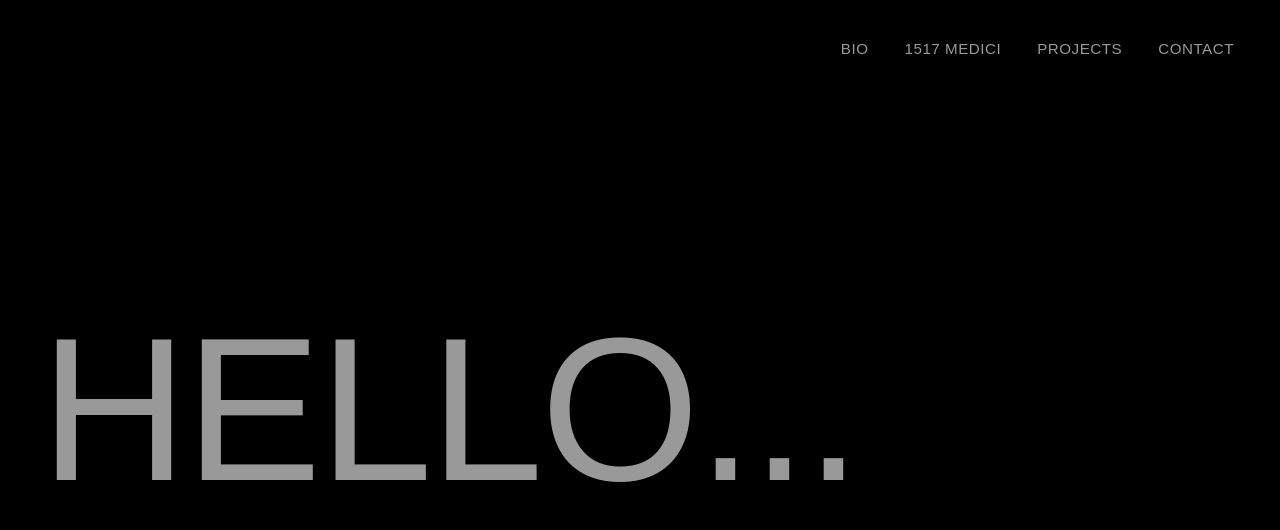
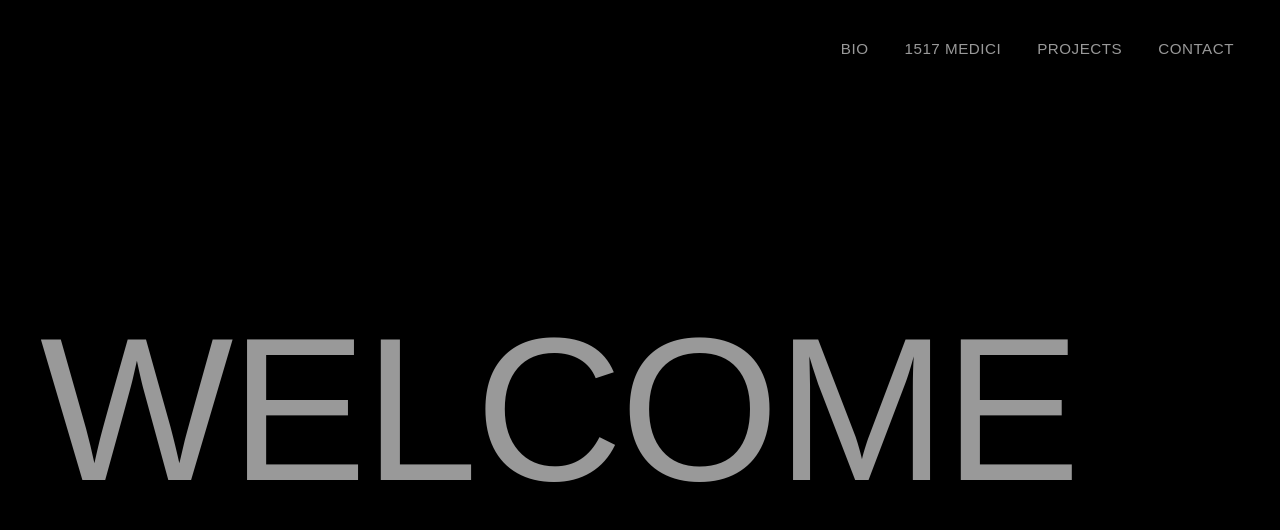
Before and after one commit to harpmail13/harpmail13.github.io, a plain HTML site: page index.html in a window 1280 px wide. Drawn offline with Linux system fonts and the light colour scheme; a web font is replaced by a local one.

Commit message:
Update index.html

```diff
--- a/index.html
+++ b/index.html
@@ -122,7 +122,7 @@
 
   <!-- Variable Axis Hero Landing -->
   <main>
-    <div class="hero-text">HELLO...</div>
+    <div class="hero-text">Welcome</div>
   </main>
 
   <footer>
```
